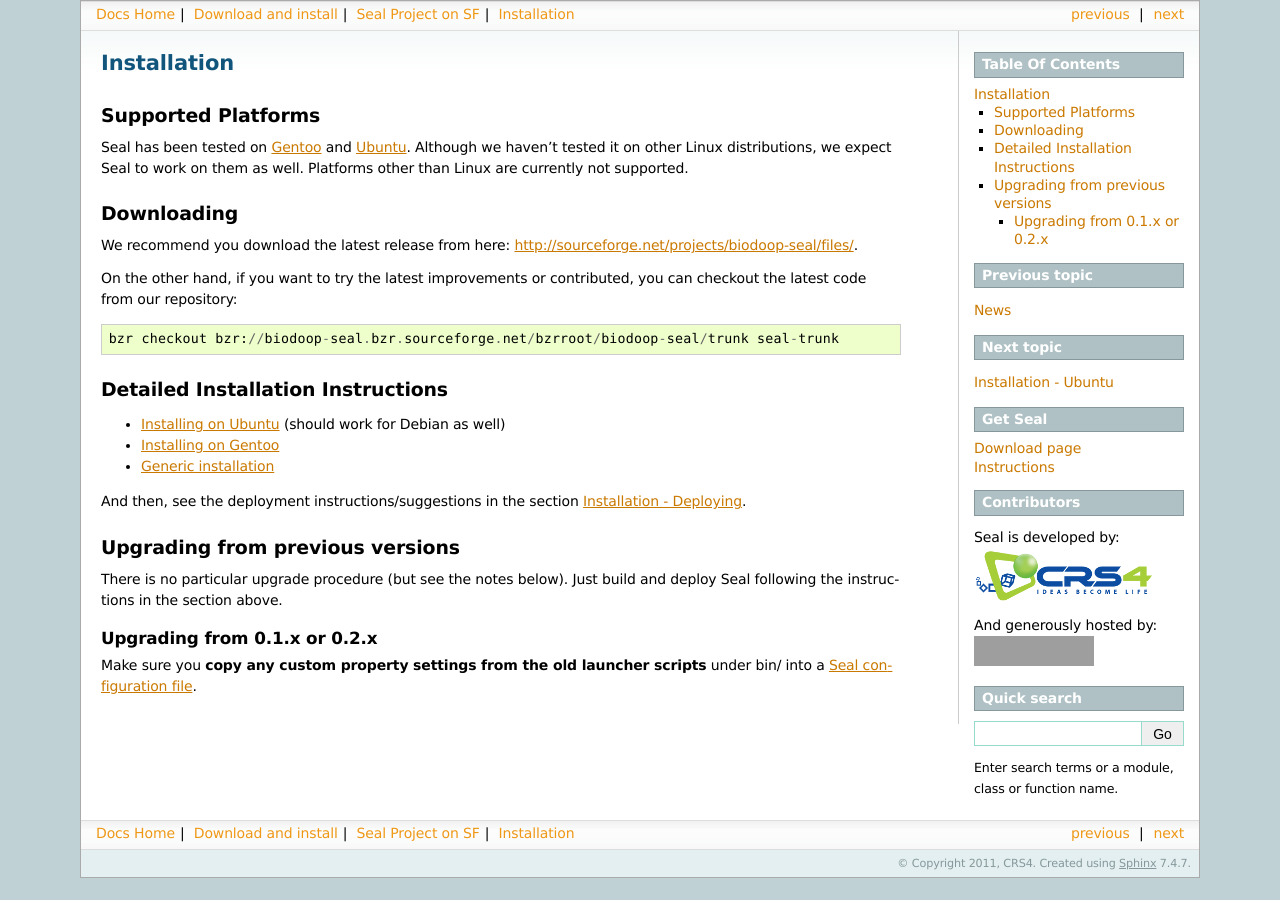
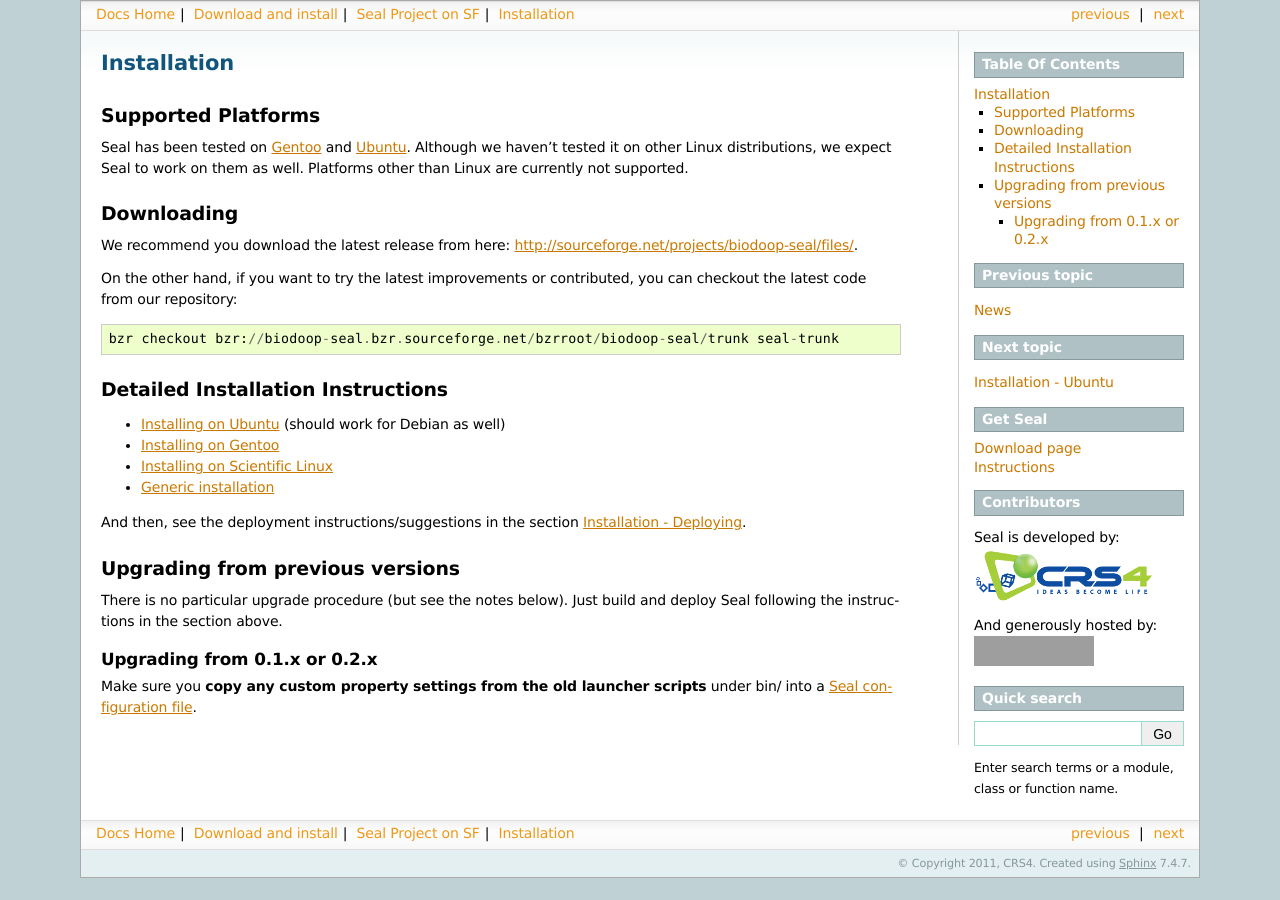
Before and after one commit to crs4/seal, a Sphinx documentation site: the page built from docs/installation.rst, in a window 1280 px wide. Built offline with Sphinx 7.4.7, drawn with Linux system fonts in a browser that asks for light colours; grey boxes are pictures that could not be loaded.

Commit message:
add link to scientific linux page

```diff
--- a/docs/installation.rst
+++ b/docs/installation.rst
@@ -28,6 +28,7 @@ Detailed Installation Instructions
 
 * :ref:`Installing on Ubuntu <installation_ubuntu>` (should work for Debian as well)
 * :ref:`Installing on Gentoo <installation_gentoo>`
+* :ref:`Installing on Scientific Linux <installation_sl>`
 * :ref:`Generic installation <installation_generic>`
 
 And then, see the deployment instructions/suggestions in the section
```
